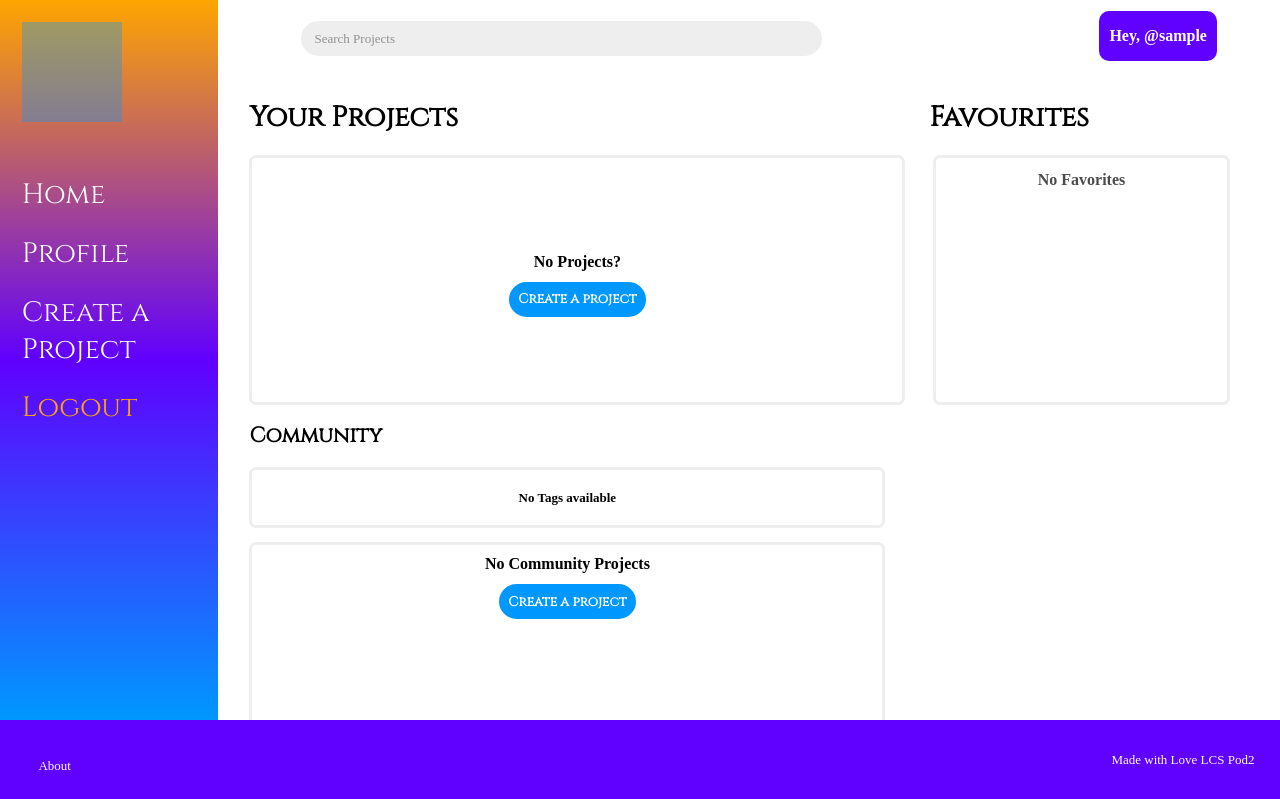
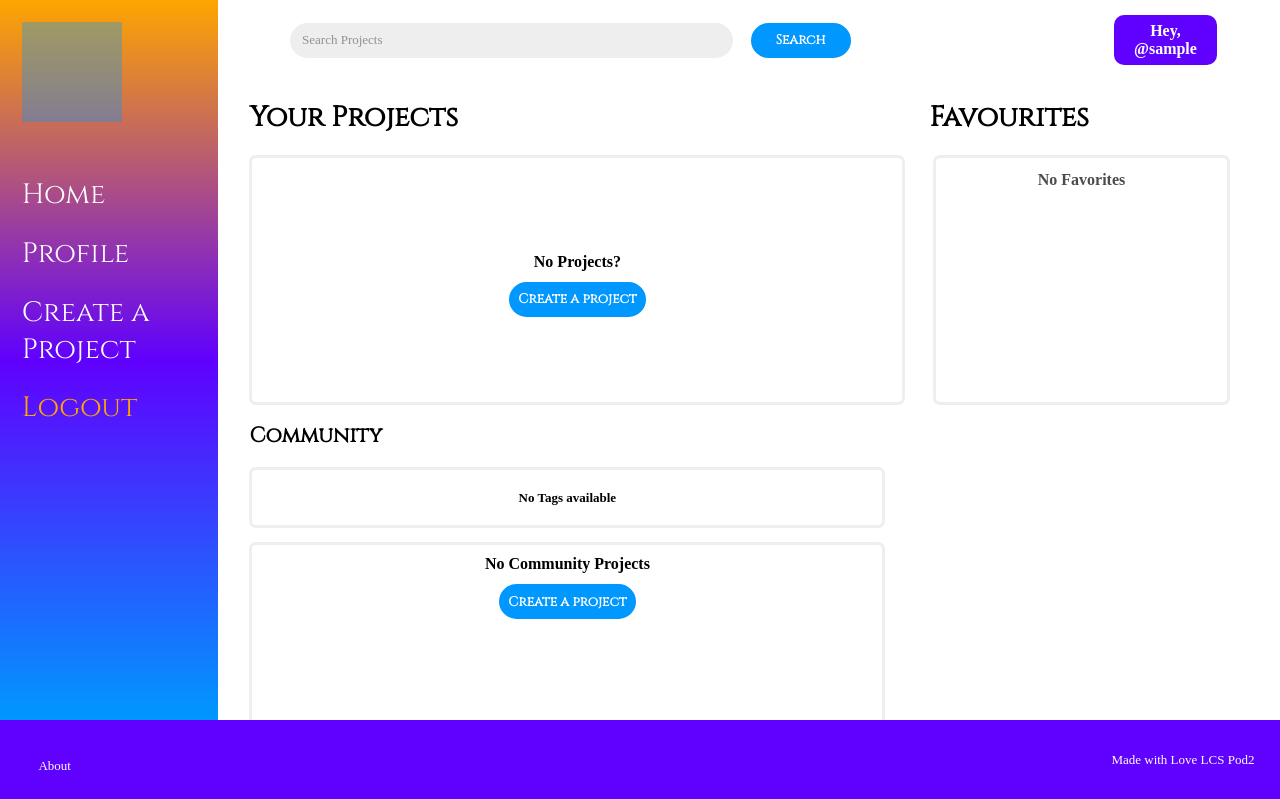
Before and after one commit to LaurierCS/TechHunt, a Django app: page / in a window 1280 px wide. Shown: the top 799 px of the page. Run offline with Django 3.2, Linux system fonts and the light colour scheme; the visitor is signed in with stand-in values (Sample User, id 1); data comes from the database, SQL or seed files in the repository; data that the repository does not hold is empty; some web fonts are replaced.

Commit message:
updated search and projects pages

```diff
--- a/Wampus/Wampus/urls.py
+++ b/Wampus/Wampus/urls.py
@@ -24,9 +24,10 @@ urlpatterns = [
     path('admin/', admin.site.urls), # Do Not Remove
     path('', views.homepage_view),
     path('login/', views.login_view),
+    path('search/', views.search_projects_view, name='search-projects'),
     path('logout/', views.logout_view),
     path('register/', views.register_view),
-    path('project/', views.project_view),
+    path('project/<str:project_name>', views.project_view, name='project-page'),
     path('profile/', views.profilepage_view),
     path('about-us/', views.aboutus_view),
     path('create-project/', views.createproject_view),
--- a/Wampus/app/static/main.css
+++ b/Wampus/app/static/main.css
@@ -13,6 +13,7 @@ html {
 }
 
 a {
+  color: black;
   text-decoration: none;
 }
 
@@ -69,12 +70,22 @@ a {
   padding: 1%;
   display: flex;
   flex-direction: row;
+  align-items: center;
+  justify-content: center;
+}
+
+.topBar form {
+  width: 100%;
+  height: 100%;
+  display: flex;
+  flex-direction: row;
+  align-items: center;
 }
 
 .profile {
   height: 50px;
   min-width: 100px;
-  margin: 0 5% auto auto;
+  margin: 0 5% 0 auto;
   padding: 0 1%;
   display: table;
   text-align: center;
@@ -205,6 +216,10 @@ a {
   padding: 3% 5% 0 5%;
 }
 
+.projectCard__title:hover {
+  opacity: 70%;
+}
+
 .projectCard__description {
   margin: 0;
   padding: 3% 5% 0 5%;
@@ -265,7 +280,7 @@ a {
 .inputField--search {
   width: 50%;
   min-width: 50%;
-  margin: 1% 0 0 7%;
+  margin: 0 2% 0 7%;
   padding: 0 0 0 1%;
   font-size: 17px;
   text-align: left;
@@ -638,3 +653,10 @@ label {
   border-radius: 5px;
   padding: 10px;
 }
+
+.contentContainer--searched {
+  width: 90%;
+  height: fit-content;
+  min-height: 250px;
+  margin: 2% 0 0 2%;
+}
--- a/Wampus/app/templates/components/projectCardComponent.html
+++ b/Wampus/app/templates/components/projectCardComponent.html
@@ -2,7 +2,7 @@
 
 <div class="projectCard">
     <div class="project__text">
-        <h2 class="projectCard__title">{{ name }}</h2>
+        <h2 class="projectCard__title"><a href="{% url 'project-page' name %}">{{ name }}</a></h2>
         <h2 class="projectCard__description">{{ desc }}</h2>
     </div>
 
--- a/Wampus/app/templates/components/searchBarComponent.html
+++ b/Wampus/app/templates/components/searchBarComponent.html
@@ -1,3 +1,9 @@
 {% load static %}
 
-<input type="text" class="inputField inputField--search" placeholder="Search Projects">
+<form method="POST" action="{% url 'search-projects' %}">
+    {% csrf_token %}
+    <input type="text" class="inputField inputField--search" placeholder="Search Projects" name="search_value" required>
+    {% with name="Search" classes="btn" type="submit" click="" %}
+        {% include "components/buttonComponent.html"  %}
+    {% endwith %}
+</form>
--- a/Wampus/app/templates/project.html
+++ b/Wampus/app/templates/project.html
@@ -1,9 +1,9 @@
 {% extends "base.html" %}
 
 <!-- Title -->
-{% block title %}Project{% endblock title %}
+{% block title %}{{project.name}}{% endblock title %}
 
 <!-- Main Page Content -->
 {% block content %}
-    <h1>This is a project page</h1>
+    <h1>This is a project page for {{project.name}}</h1>
 {% endblock content %}
--- a/Wampus/app/views.py
+++ b/Wampus/app/views.py
@@ -66,18 +66,38 @@ def homepage_view(request):
     favorites = Favorite.objects.filter(profile=profile)  # Get the user's favorites
     tags = Tag.objects.all() # Get all tags
     popular_projects = Project.objects.all().order_by('-rating')[:5] # Get most popular projects
-    #search_results = search_projects(request) # Get search results
 
     context = {
         'projects': projects,
         'profile': profile,
         'favorites': favorites,
         'tags': tags,
-        'popular_projects': popular_projects,
-        #'search_results': search_results
+        'popular_projects': popular_projects
     }
 
     template_name = 'homepage.html'
+
+    return render(request, template_name, context)
+
+def search_projects_view(request):
+    user = request.user # Get the user object
+
+    profile = Profile.objects.get(user=user) # Get the user's profile
+
+    if request.method == "GET":
+        return redirect('/')
+
+    if request.method == "POST":
+        search_value = request.POST['search_value']
+        search_results = search_projects(search_value) # Get search results
+
+    context = {
+        'profile': profile,
+        'search_value': search_value,
+        'search_results': search_results
+    }
+
+    template_name = 'search-projects.html'
 
     return render(request, template_name, context)
 
@@ -104,13 +124,15 @@ def profilepage_view(request):
     return render(request, template_name, context)
 
 
-def project_view(request):
+def project_view(request, project_name):
     user = request.user # Get the user object
 
     profile = Profile.objects.get(user=user) # Get the user's profile
+    project = Project.objects.get(name=project_name)
 
     context = {
-        'profile': profile
+        'profile': profile,
+        'project': project
     }
 
     template_name = 'project.html'
```
Also changed, not shown: Wampus/app/query.py (+4 -4 lines), Wampus/app/templates/search-projects.html (added, +21 -0 lines).
